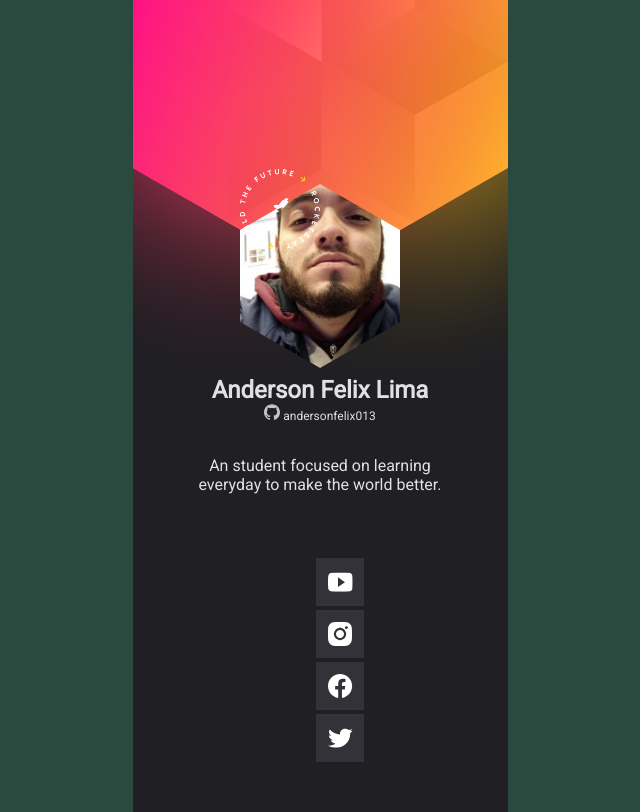
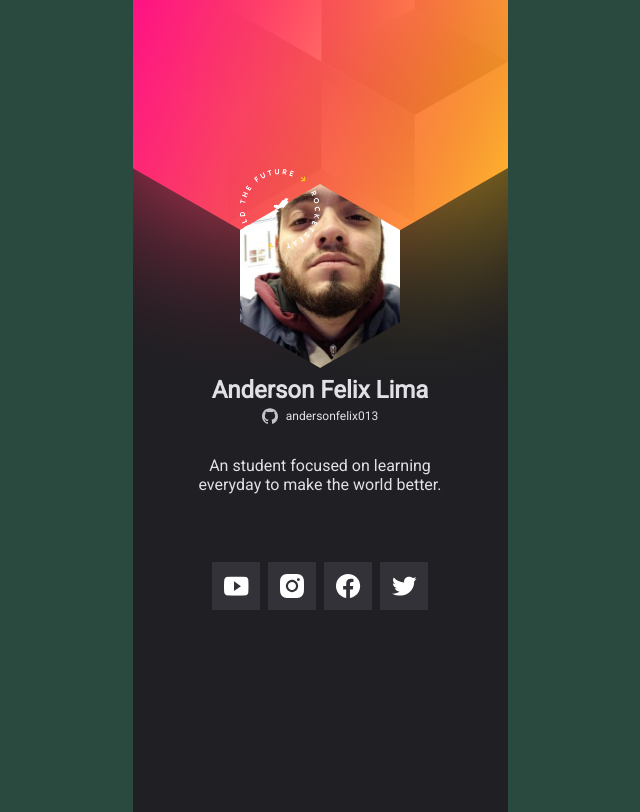
Before and after one commit to andersonfelix013/teste-nlw, a plain HTML site: page index.html in a window 1280 px wide. Shown: the whole page, without its empty margins (320-960 px from the left). Drawn offline with Linux system fonts and the light colour scheme.

Commit message:
Ending third class NLW

```diff
--- a/style.css
+++ b/style.css
@@ -41,6 +41,9 @@ a{
     text-decoration: none;
     font-size: 0.75rem;
     margin-top: 0.25rem;
+    display: flex;
+    justify-content: center;
+    gap: 0.5rem;
     align-items: center;
 }
 
@@ -52,6 +55,10 @@ a{
 ul{
     margin-top: 4rem;
     list-style: none;
+    padding: 0;
+    display: flex;
+    gap: 0.5rem;
+    justify-content: center;
 }
 
 .container{
```
